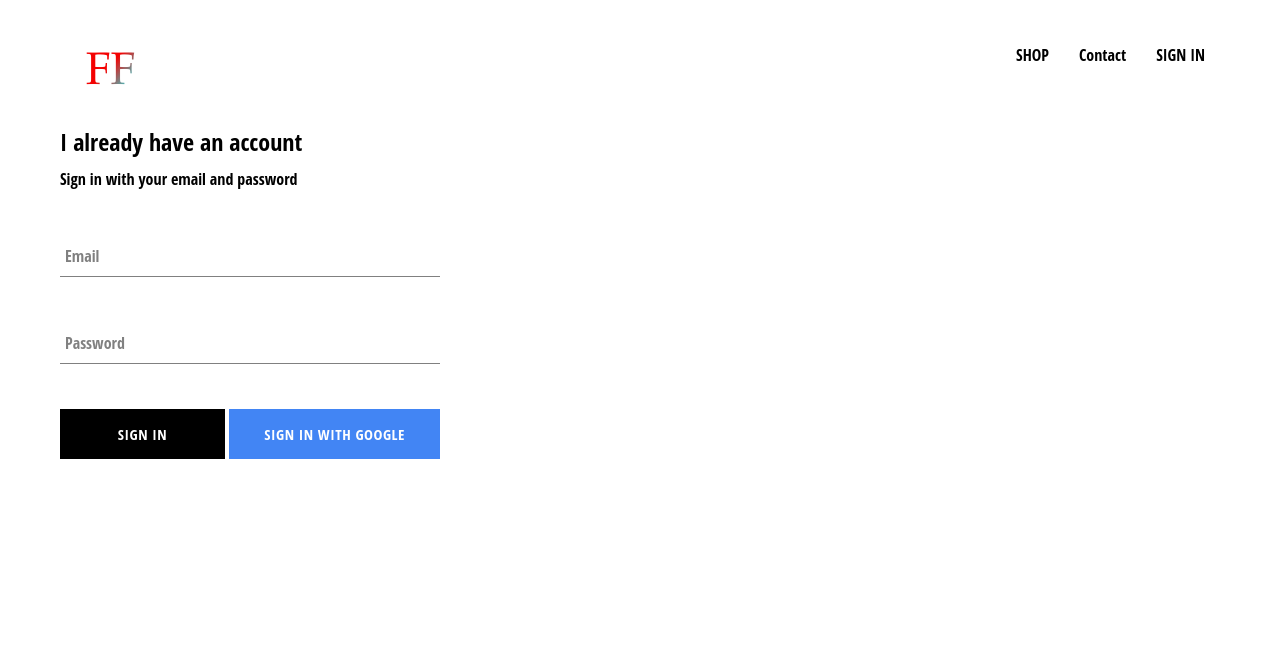
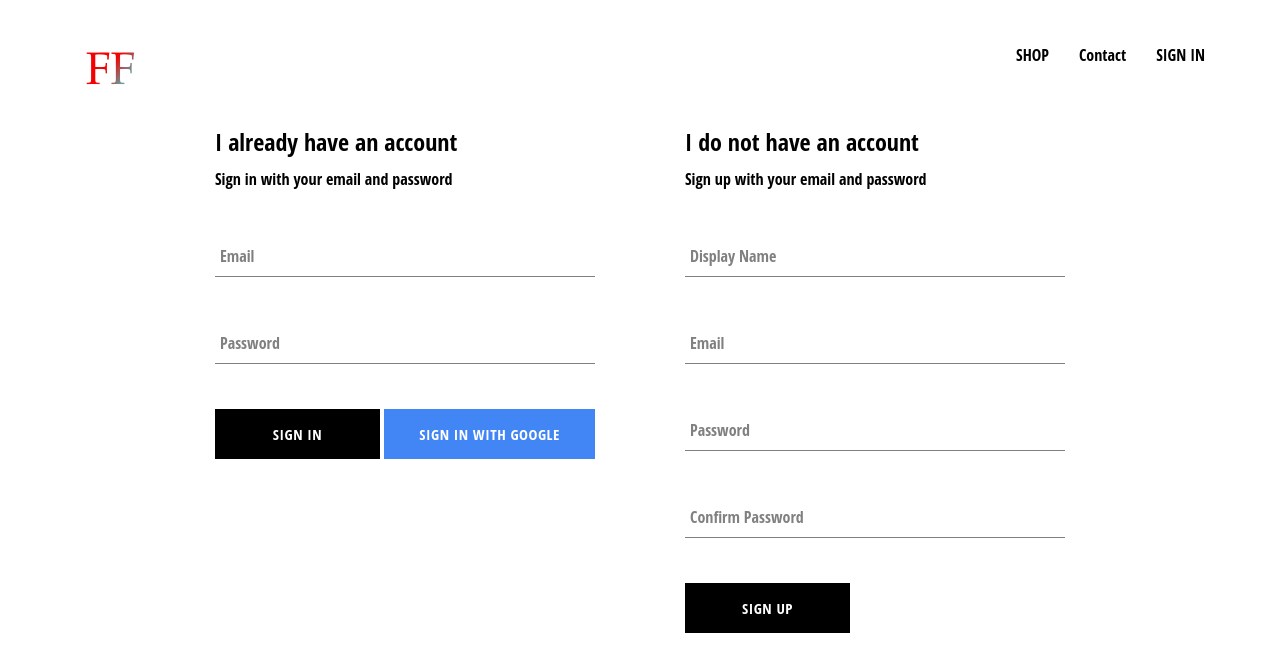
Before and after one commit to snlgr8/fashion-fiesta, a React (Create React App) app: page /signin in a window 1280 px wide. Shown: the top 672 px of the page. Built offline with nearby package versions, Linux system fonts and the light colour scheme; no server answers; the HTML template or start-up script is replaced by a standard one.

Commit message:
Implemented firebase utility included ability to store user

```diff
--- a/src/App.js
+++ b/src/App.js
@@ -22,19 +22,21 @@
   componentDidMount() {
     this.unsubscribeFromAuth = auth.onAuthStateChanged(async (userAuth) => {
       if (userAuth) {
-        const userRef = createUserProfileDocument(userAuth);
-        (await userRef).onSnapshot((snapShot) => {
+        const userRef = await createUserProfileDocument(userAuth);
+
+        userRef.onSnapshot(snapShot => {
           this.setState(
             {
               currentUser: {
                 id: snapShot.id,
                 ...snapShot.data(),
               },
-            },
-            () => console.log(this.state)
-          );
+            });
+
+          console.log(this.state)
         });
-      } else {
+      }
+      else {
         this.setState({ currentUser: userAuth });
       }
     });
--- a/src/components/firebase/firebase.util.js
+++ b/src/components/firebase/firebase.util.js
@@ -15,7 +15,7 @@
 
 export const createUserProfileDocument = async (userAuth, additionalData) => {
   if (!userAuth) return;
-  const userRef = firestore.doc(`users\${userAuth.uid}`);
+  const userRef = firestore.doc(`users/${userAuth.uid}`);
   const snapShot = await userRef.get();
 
   if (!snapShot.exists) {
--- /dev/null
+++ b/src/components/sign-up/sign-up.component.jsx
@@ -0,0 +1,69 @@
+import React, { Component } from 'react';
+import FormInput from '../../components/form-input/form-input.component'
+import CustomButton from '../custom-button/custom-button.component';
+import { auth, createUserProfileDocument } from '../firebase/firebase.util';
+import './sign-up.styles.scss'
+class SignUp extends Component {
+
+    constructor() {
+        super();
+        this.state = {
+            displayName: '',
+            email: '',
+            password: '',
+            confirmPassword: ''
+        }
+    }
+
+
+    handleChange = (event) => {
+        const { name, value } = event.target;
+        this.setState({ [name]: value });
+
+
+
+    }
+    handleSubmit = async (event) => {
+        event.preventDefault();
+        const { displayName, email, password, confirmPassword } = this.state;
+        if (password !== confirmPassword) {
+            alert("Passwords don't match");
+            return;
+        }
+
+        try {
+            const { user } = await auth.createUserWithEmailAndPassword(email, password);
+            await createUserProfileDocument(user, { displayName });
+
+            this.setState({
+                displayName: '',
+                email: '',
+                password: '',
+                confirmPassword: ''
+
+            })
+        } catch (error) {
+            console.log(error.message)
+        }
+    }
+
+    render() {
+        const { displayName, email, password, confirmPassword } = this.state;
+        return (
+            <div className='sign-up'>
+                <h2 className='title'>I do not have an account</h2>
+                <span>Sign up with your email and password</span>
+                <form className='sign-up-form' onSubmit={this.handleSubmit}>
+                    <FormInput type='text' name='displayName' value={displayName} onChange={this.handleChange} label='Display Name' />
+                    <FormInput type='email' name='email' value={email} onChange={this.handleChange} label='Email' />
+                    <FormInput type='password' name='password' value={password} onChange={this.handleChange} label='Password' />
+                    <FormInput type='password' name='confirmPassword' value={confirmPassword} onChange={this.handleChange} label='Confirm Password' />
+
+                    <CustomButton type='submit' >Sign Up</CustomButton>
+                </form>
+            </div>
+        );
+    }
+}
+
+export default SignUp;
--- /dev/null
+++ b/src/components/sign-up/sign-up.styles.scss
@@ -0,0 +1,9 @@
+.sign-up {
+    display: flex;
+    flex-direction: column;
+    width: 380px;
+
+    .title {
+      margin: 10px 0;
+    }
+  }
--- a/src/pages/sign-in-and-sign-up/sign-in-and-sign-up.component.jsx
+++ b/src/pages/sign-in-and-sign-up/sign-in-and-sign-up.component.jsx
@@ -1,10 +1,12 @@
 import React from 'react'
 import SignIn from '../../components/sign-in/sign-in.component'
+import SignUp from '../../components/sign-up/sign-up.component'
 import './sign-in-and-sign-up.styles.scss'
 
-const SignInAndSignUpPage =()=>(
-    <div>
-    <SignIn className='sign-in-and-sign-up'></SignIn>
+const SignInAndSignUpPage = () => (
+    <div className='sign-in-and-sign-up'>
+        <SignIn></SignIn>
+        <SignUp></SignUp>
     </div>
 )
 
--- a/src/pages/sign-in-and-sign-up/sign-in-and-sign-up.styles.scss
+++ b/src/pages/sign-in-and-sign-up/sign-in-and-sign-up.styles.scss
@@ -0,0 +1,6 @@
+.sign-in-and-sign-up{
+    width: 850px;
+    display: flex;
+    justify-content: space-between;
+    margin: 20px auto;
+}
```
